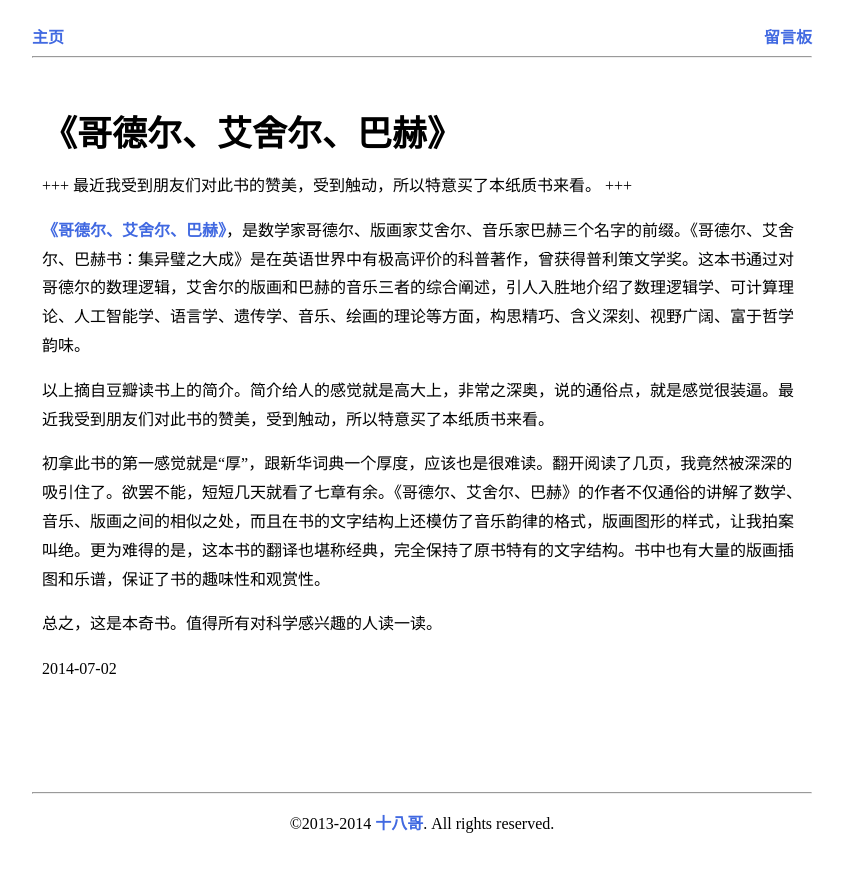
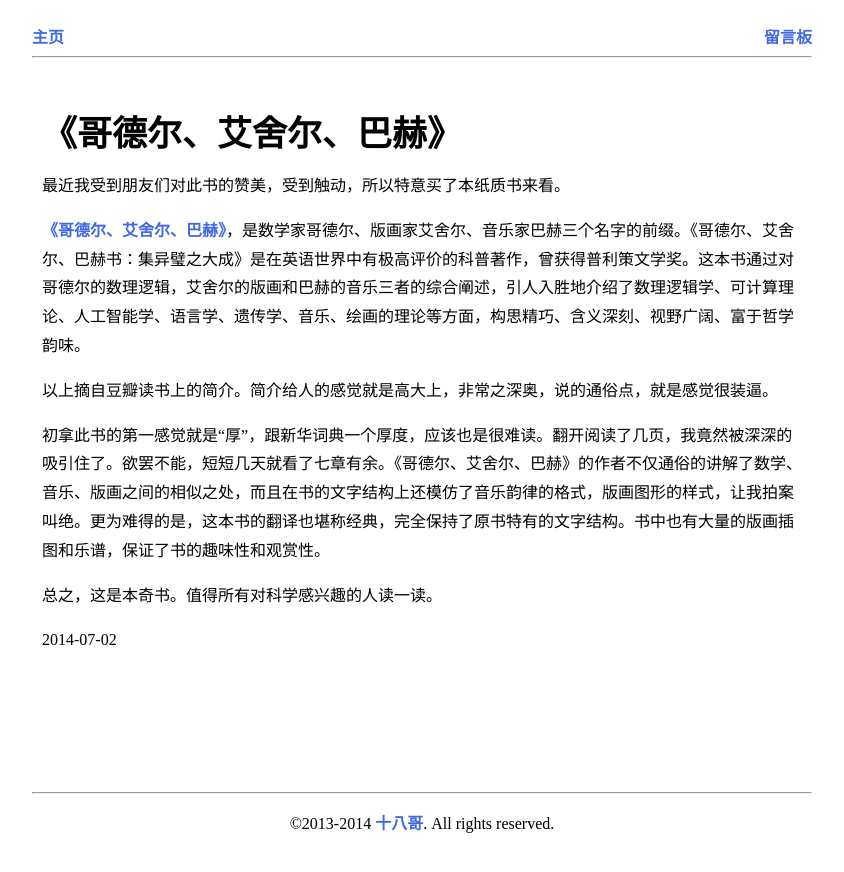
Before and after one commit to cforth/blog, a Jekyll site: the page built from _posts/2014-07-02-g-e-b.md, in a window 1280 px wide. Shown: the top 872 px of the page, without its empty margins (218-1062 px from the left). Built offline with Jekyll 4.4.1, drawn with Linux system fonts in a browser that asks for light colours; Markdown is read by kramdown in place of the engine named in the settings; comment, search, counter and statistics services are not loaded.

Commit message:
测试摘要

```diff
--- a/_config.yml
+++ b/_config.yml
@@ -6,4 +6,4 @@
 paginate: 12
 paginate_path: "/page:num"
 
-excerpt_separator: "+++"
+excerpt_separator: "\n\n\n"
--- a/_posts/2014-07-02-g-e-b.md
+++ b/_posts/2014-07-02-g-e-b.md
@@ -5,14 +5,13 @@
 ---
 {{ page.title }}
 ----------------
+最近我受到朋友们对此书的赞美，受到触动，所以特意买了本纸质书来看。
 
-+++
-最近我受到朋友们对此书的赞美，受到触动，所以特意买了本纸质书来看。
-+++
+
 
 [**《哥德尔、艾舍尔、巴赫》**](http://book.douban.com/subject/1291204/)，是数学家哥德尔、版画家艾舍尔、音乐家巴赫三个名字的前缀。《哥德尔、艾舍尔、巴赫书：集异璧之大成》是在英语世界中有极高评价的科普著作，曾获得普利策文学奖。这本书通过对哥德尔的数理逻辑，艾舍尔的版画和巴赫的音乐三者的综合阐述，引人入胜地介绍了数理逻辑学、可计算理论、人工智能学、语言学、遗传学、音乐、绘画的理论等方面，构思精巧、含义深刻、视野广阔、富于哲学韵味。
 
-以上摘自豆瓣读书上的简介。简介给人的感觉就是高大上，非常之深奥，说的通俗点，就是感觉很装逼。最近我受到朋友们对此书的赞美，受到触动，所以特意买了本纸质书来看。
+以上摘自豆瓣读书上的简介。简介给人的感觉就是高大上，非常之深奥，说的通俗点，就是感觉很装逼。
 
 初拿此书的第一感觉就是“厚”，跟新华词典一个厚度，应该也是很难读。翻开阅读了几页，我竟然被深深的吸引住了。欲罢不能，短短几天就看了七章有余。《哥德尔、艾舍尔、巴赫》的作者不仅通俗的讲解了数学、音乐、版画之间的相似之处，而且在书的文字结构上还模仿了音乐韵律的格式，版画图形的样式，让我拍案叫绝。更为难得的是，这本书的翻译也堪称经典，完全保持了原书特有的文字结构。书中也有大量的版画插图和乐谱，保证了书的趣味性和观赏性。
 
```
